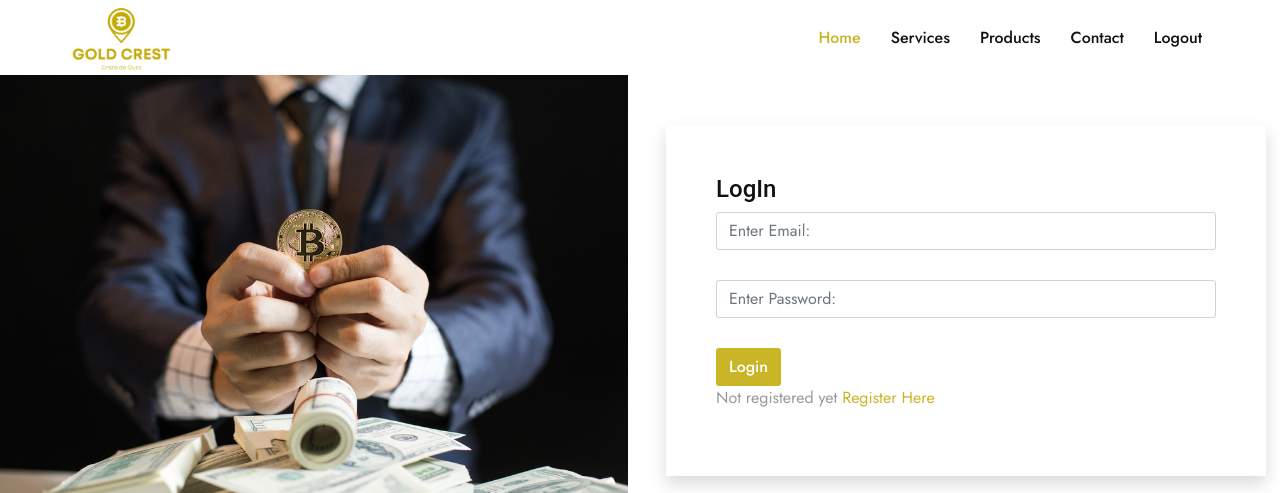
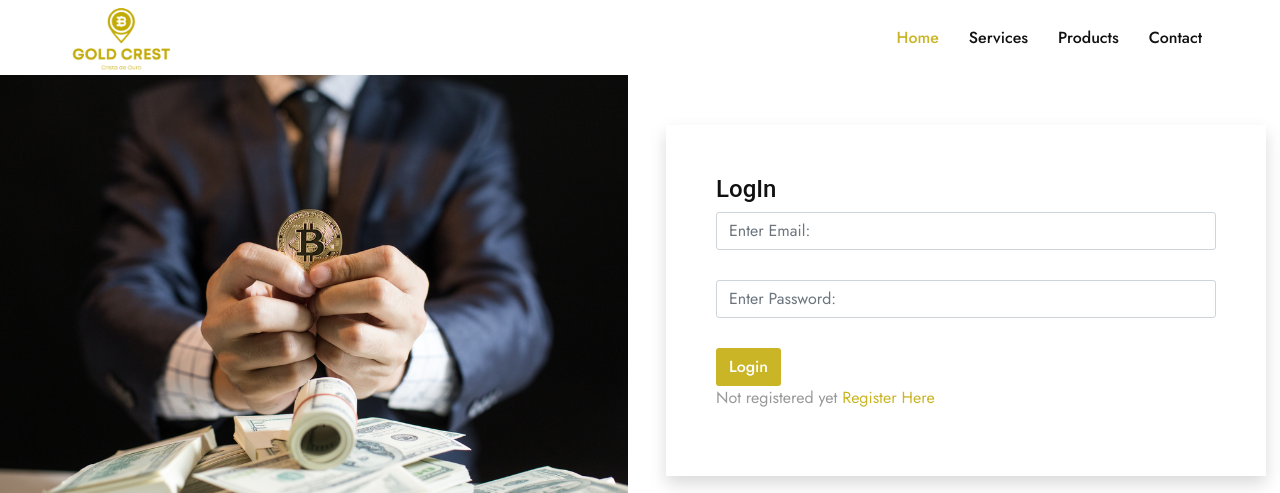
Before and after one commit to kobiowuquadri/GoldCrest, a PHP site: page / in a window 1280 px wide. Shown: the top 493 px of the page. Run offline with PHP 8.4, Linux system fonts and the light colour scheme; some libraries are stand-ins or nearby versions.

Commit message:
ad logout logic

```diff
--- a/index.php
+++ b/index.php
@@ -117,8 +117,11 @@ if (isset($_POST["login"])) {
         <a href="service.php" class="nav-item nav-link">Services</a>
         <a href="product.php" class="nav-item nav-link">Products</a>
         <a href="contact.php" class="nav-item nav-link">Contact</a>
-        <a href="logout.php" class="nav-item nav-link">Logout</a>
-
+        <?php
+        if (isset($_SESSION["user"])) {
+          echo '<a href="logout.php" class="nav-item nav-link">Logout</a>';
+        }
+        ?>
       </div>
       <!-- <div class="h-100 d-lg-inline-flex align-items-center d-none">
           <a class="btn btn-square rounded-circle bg-light me-2" href=""
--- a/registration.php
+++ b/registration.php
@@ -82,7 +82,11 @@ if (isset($_SESSION["user"])) {
                 <a href="service.php" class="nav-item nav-link">Services</a>
                 <a href="product.php" class="nav-item nav-link">Products</a>
                 <a href="contact.php" class="nav-item nav-link">Contact</a>
-                <a href="logout.php" class="nav-item nav-link">Logout</a>
+                <?php
+                if (isset($_SESSION["user"])) {
+                    echo '<a href="logout.php" class="nav-item nav-link">Logout</a>';
+                }
+                ?>
 
             </div>
             <!-- <div class="h-100 d-lg-inline-flex align-items-center d-none">
```
